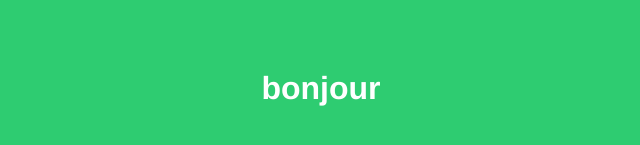
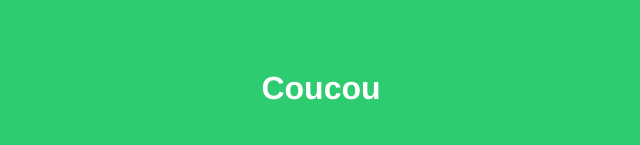
Before and after one commit to GeoffreyMesnier/hello, a plain HTML site: page index.html in a window 1280 px wide. Shown: the part 271-416 px from the top of the page, 327-967 px from the left. Drawn offline with Linux system fonts and the light colour scheme.

Commit message:
Hello -> Coucou

```diff
--- a/index.html
+++ b/index.html
@@ -19,6 +19,6 @@
 		 text-align: center;
 		}
 	</style>
-	<h1>bonjour</h1>
+	<h1>Coucou</h1>
 </body>
 </html>
```
